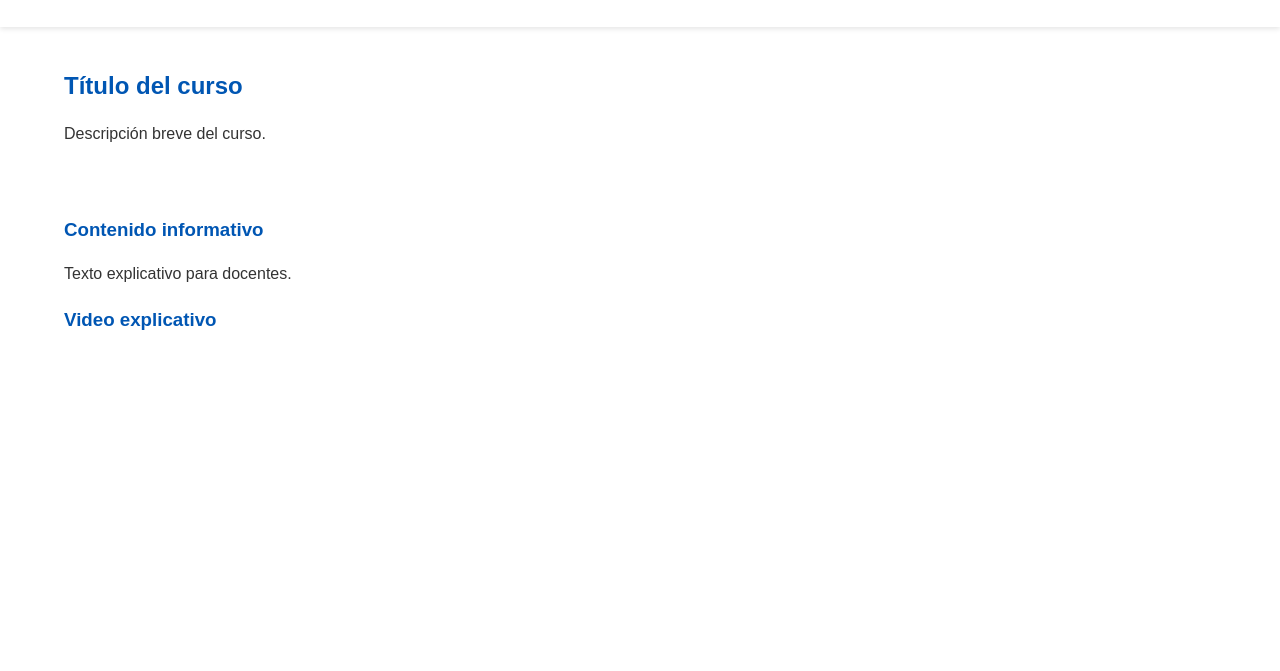
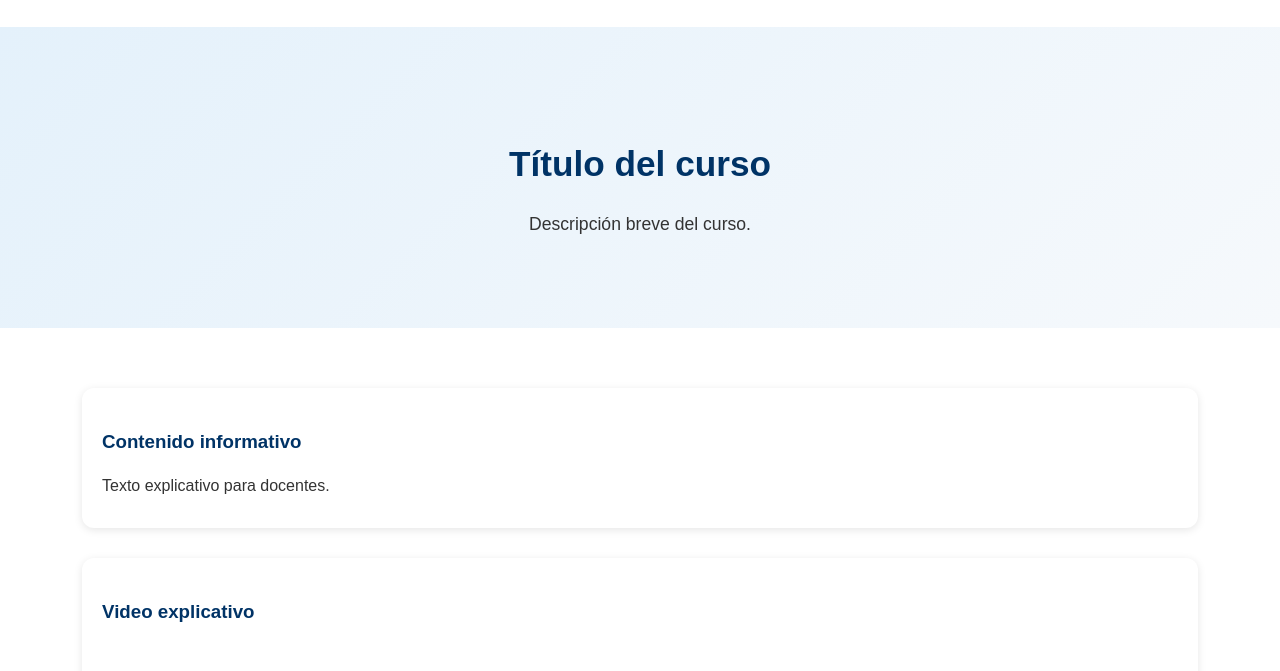
Before and after one commit to FabianaM81/proyecto-neuro-aula, a plain HTML site: page Frontend/html/course_detail.html in a window 1280 px wide. Shown: the part 129-800 px from the top of the page. Drawn offline with Linux system fonts and the light colour scheme; a script that the page names is missing.

Commit message:
feat: enlazar hoja de estilos complementaria courses.css

```diff
--- a/Frontend/html/course_detail.html
+++ b/Frontend/html/course_detail.html
@@ -6,6 +6,7 @@
     <title>Página del Curso</title>dir
 
     <link rel="stylesheet" href="../css/style.css" />
+    <link rel="stylesheet" href="../css/courses.css" />
 </head>
 <body>
     <header>
```
